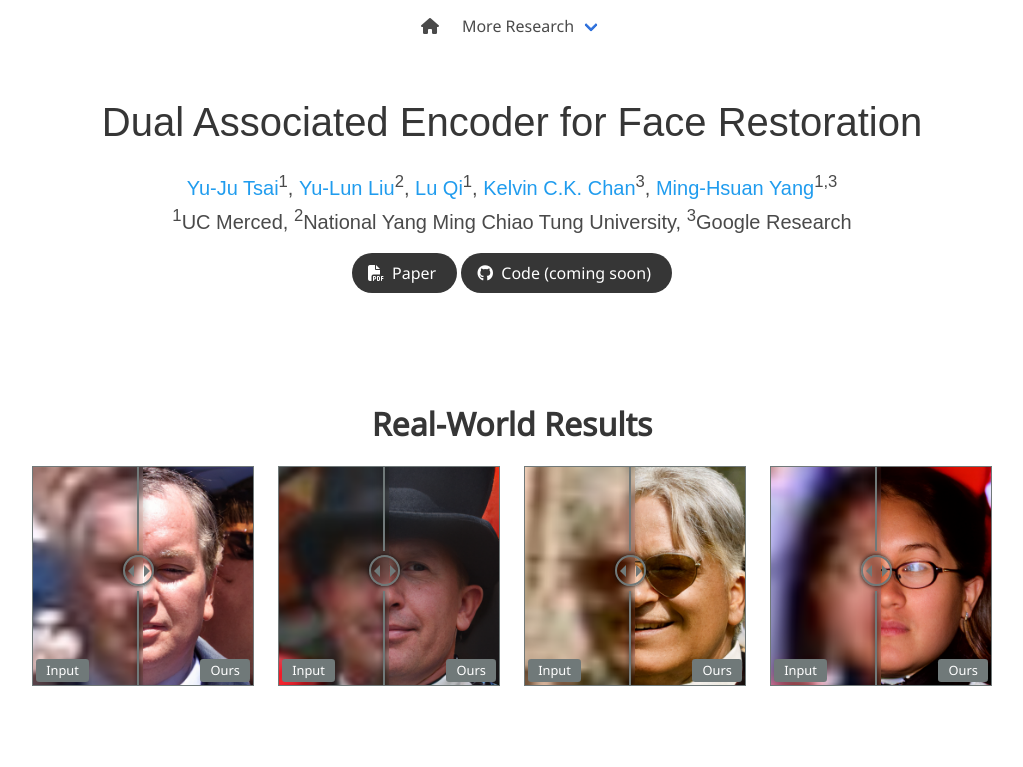
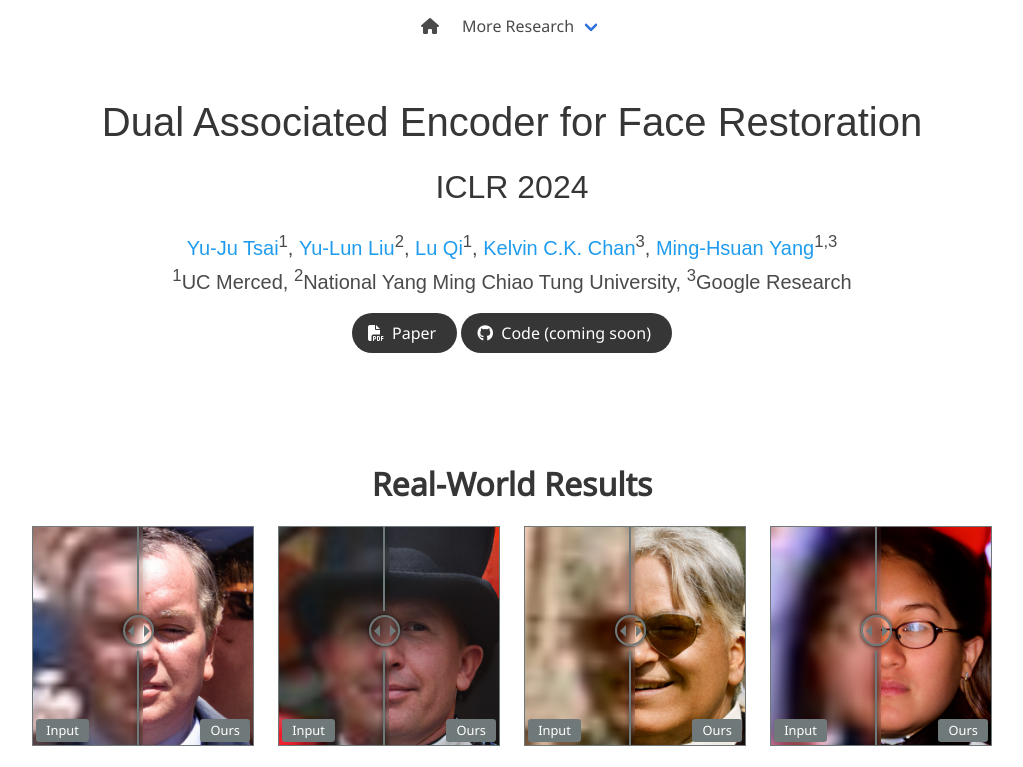
Before and after one commit to LIAGM/LIAGM.github.io, a plain HTML site: page DAEFR/index.html in a window 1280 px wide. Shown: the top 767 px of the page, without its empty margins (128-1151 px from the left). Drawn offline with nearby package versions, Linux system fonts and the light colour scheme; some icons are missing; a web font is replaced by a local one.

Commit message:
add ICLR 2024 to DAEFR

```diff
--- a/DAEFR/index.html
+++ b/DAEFR/index.html
@@ -81,6 +81,7 @@
         <div class="columns is-centered">
           <div class="column has-text-centered">
             <h1 class="title is-2 publication-title">Dual Associated Encoder for Face Restoration</h1>
+            <h2 class="title is-size-3 publication-title">ICLR 2024</h2>
             <div class="is-size-5 publication-authors">
               <span class="author-block">
                 <a href="https://liagm.github.io/" target="_blank">Yu-Ju Tsai</a><sup>1</sup>,
```
